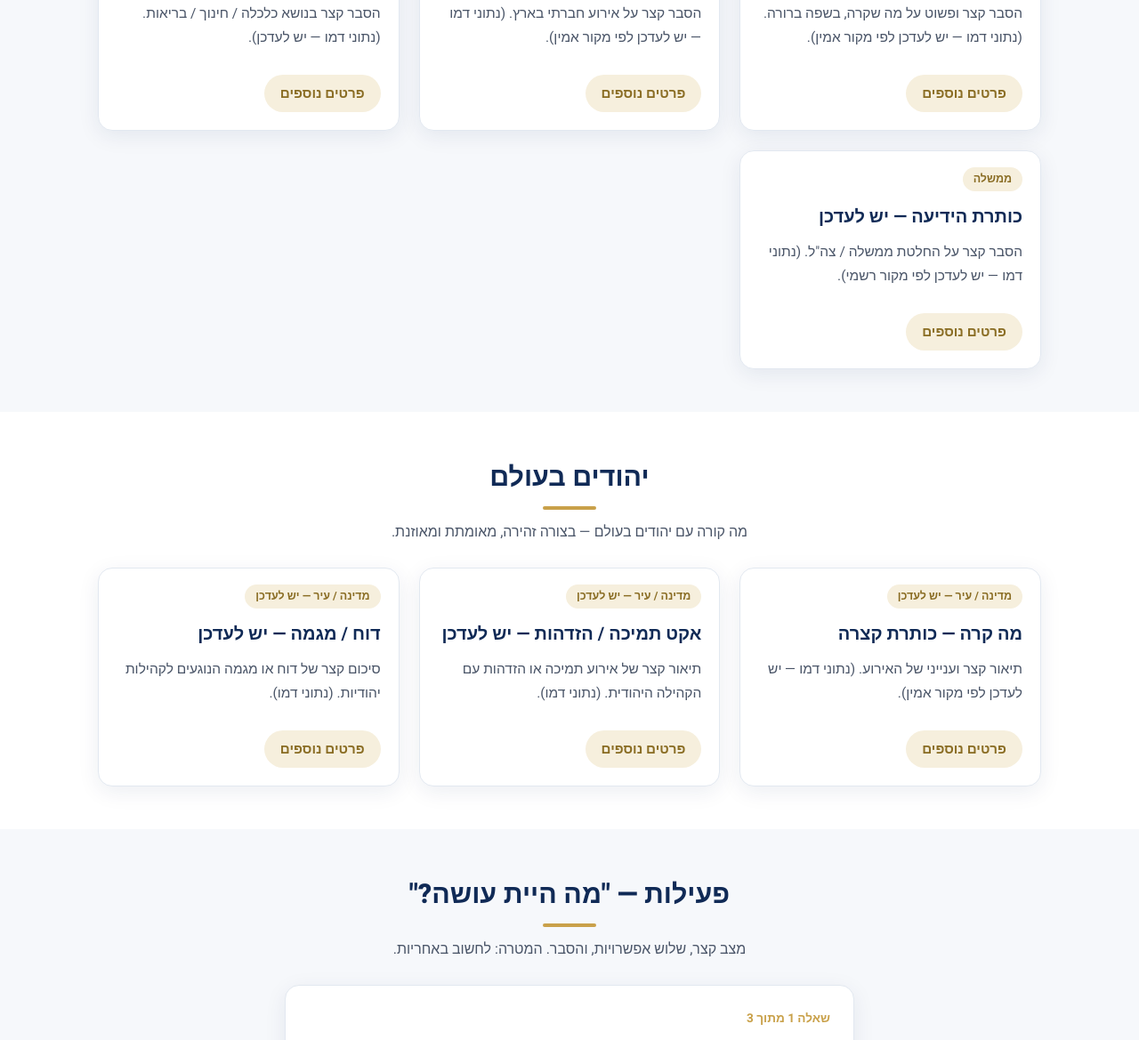
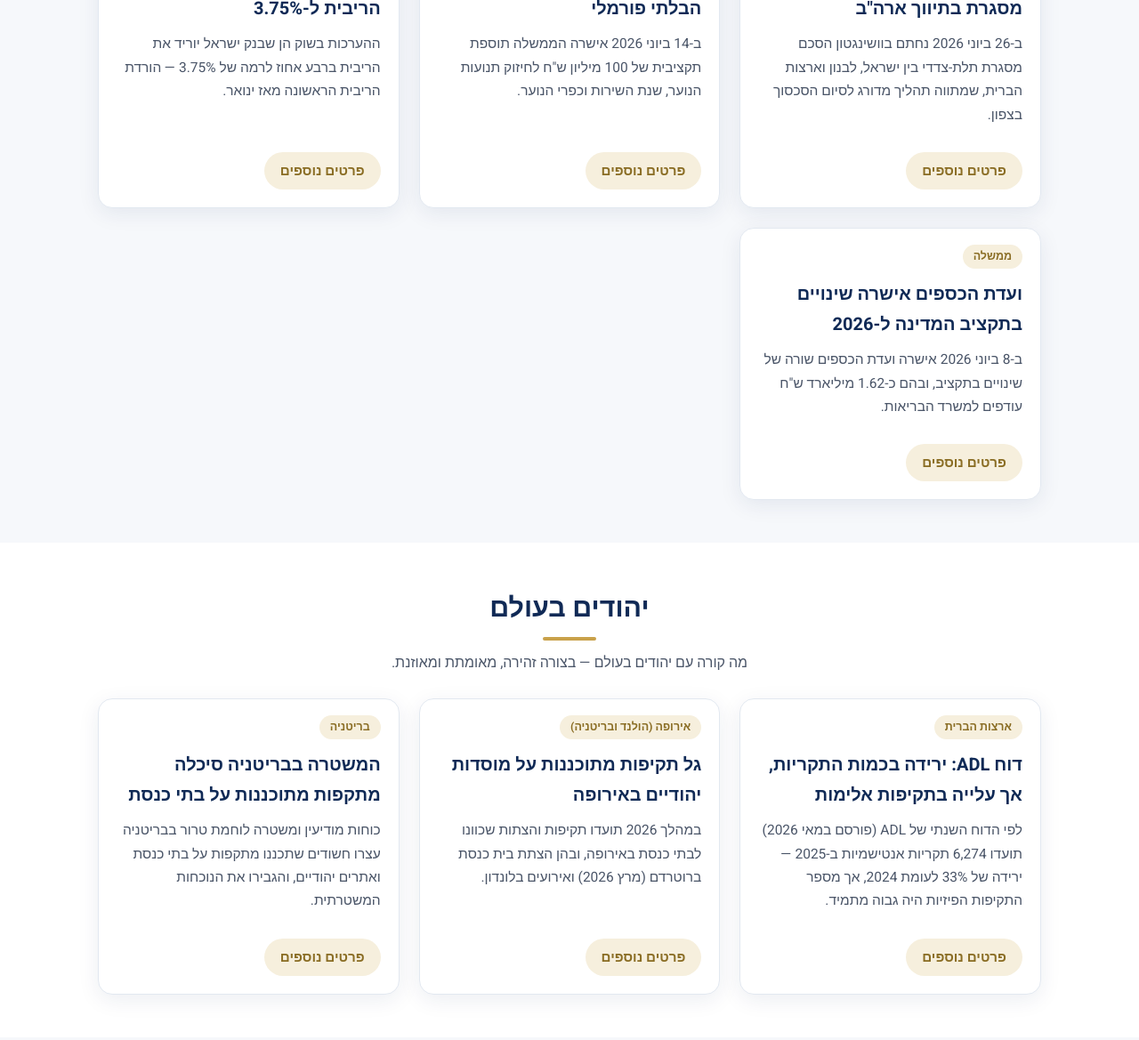
Before and after one commit to margogarber/newsPage, a plain HTML site: page index.html in a window 1280 px wide. Shown: the part 1278-2447 px from the top of the page at 89% size. Drawn offline with Linux system fonts and the light colour scheme.

Commit message:
מילוי הפלאשים בחדשות מאומתות (חדשות בארץ, יהודים בעולם) ועדכון הערת התחתית
Co-authored-by: Cursor <cursoragent@cursor.com>

```diff
--- a/data/newsIsrael.js
+++ b/data/newsIsrael.js
@@ -9,48 +9,48 @@
 
 const newsIsraelData = [
   {
-    title: "כותרת הידיעה — יש לעדכן",
+    title: "ישראל ולבנון חתמו על הסכם מסגרת בתיווך ארה\"ב",
     category: "ביטחון",
     shortText:
-      "הסבר קצר ופשוט על מה שקרה, בשפה ברורה. (נתוני דמו — יש לעדכן לפי מקור אמין).",
+      "ב-26 ביוני 2026 נחתם בוושינגטון הסכם מסגרת תלת-צדדי בין ישראל, לבנון וארצות הברית, שמתווה תהליך מדורג לסיום הסכסוך בצפון.",
     whyImportant:
-      "כאן מסבירים בקצרה מדוע הידיעה חשובה ומה ההשפעה שלה.",
+      "זהו צעד דיפלומטי משמעותי בחזית הצפון, שנוגע ישירות לביטחון תושבי הגליל ולשגרת החיים שלהם.",
     fullText:
-      "פירוט נוסף על האירוע, רקע והקשר. נא להסתמך על מקור אמין ומאומת בלבד.",
-    source: "https://www.idf.il"
+      "ההסכם, שנחתם ב-26 ביוני 2026 בוושינגטון, קובע תהליך הדדי ומדורג: צה\"ל יתפרס מחדש מחוץ לשטח לבנון בהדרגה, בכפוף לפירוק נשק מאומת של חיזבאללה ולהשבת השליטה לצבא הלבנוני באזורי פיילוט. ראש הממשלה הדגיש כי צה\"ל ישמור על חופש פעולה מלא וימשיך להחזיק באזור הביטחון עד לפירוק חיזבאללה מנשקו. ההסכם אינו הסכם שלום מלא, אלא מסגרת למשא ומתן ישיר בתמיכת ארה\"ב. חיזבאללה דחה את ההסכם.",
+    source: "https://www.ynetnews.com/article/byrijhngzx"
   },
   {
-    title: "כותרת הידיעה — יש לעדכן",
+    title: "תוספת של 100 מיליון ש\"ח לחינוך הבלתי פורמלי",
     category: "חברה",
     shortText:
-      "הסבר קצר על אירוע חברתי בארץ. (נתוני דמו — יש לעדכן לפי מקור אמין).",
+      "ב-14 ביוני 2026 אישרה הממשלה תוספת תקציבית של 100 מיליון ש\"ח לחיזוק תנועות הנוער, שנת השירות וכפרי הנוער.",
     whyImportant:
-      "הסבר קצר מדוע זה נוגע לחיי היום-יום ולחברה הישראלית.",
+      "החינוך הבלתי פורמלי נוגע למאות אלפי בני נוער ומחזק מנהיגות צעירה, התנדבות וחוסן קהילתי — דברים חשובים במיוחד בתקופה הזו.",
     fullText:
-      "רקע מורחב על האירוע החברתי וההקשר שלו. יש לאמת מול מקור אמין.",
-    source: "https://www.gov.il"
+      "התקציב מופנה לתקנות התמיכה של מינהל חברה ונוער במשרד החינוך, ובהן תנועות נוער, שנת שירות, אולפני אופק, כפרי נוער וקבוצות מחנכים. לפי משרד החינוך, המסגרות הללו הן עמוד תווך מרכזי של החינוך הבלתי פורמלי בישראל, והתוספת תאפשר לשמר ואף להרחיב את פעילותן למרות האתגרים התקציביים.",
+    source: "https://he.israel.com/politika/tktsyb-nvsf-shl-100-mylyvn-shkl-lchynvk-blty-pvrmly/"
   },
   {
-    title: "כותרת הידיעה — יש לעדכן",
+    title: "בנק ישראל צפוי להוריד את הריבית ל-3.75%",
     category: "כלכלה",
     shortText:
-      "הסבר קצר בנושא כלכלה / חינוך / בריאות. (נתוני דמו — יש לעדכן).",
+      "ההערכות בשוק הן שבנק ישראל יוריד את הריבית ברבע אחוז לרמה של 3.75% — הורדת הריבית הראשונה מאז ינואר.",
     whyImportant:
-      "מדוע ההחלטה הזו משפיעה על הכיס, על הלימודים או על הבריאות.",
+      "גובה הריבית משפיע ישירות על ההחזר החודשי של משכנתאות והלוואות, ולכן הוא נוגע לכיס של משפחות רבות.",
     fullText:
-      "פירוט נוסף על המשמעות הכלכלית/חינוכית/בריאותית. יש לאמת מול מקור אמין.",
-    source: "https://www.gov.il"
+      "אחרי שתי החלטות רצופות שבהן נותרה הריבית ללא שינוי על 4%, ההערכה היא שהיא תרד ל-3.75%. הסיבות: התמתנות האינפלציה השנתית והתייצבותה על 1.9% — בתוך יעד יציבות המחירים (1%–3%) — וכן פערי ריבית גבוהים מול העולם. ברקע גם ההתפתחויות המדיניות, שעשויות לסמן חזרה אפשרית של המשק למסלול צמיחה. בטווח הארוך עדיין קיימת אי-ודאות.",
+    source: "https://www.c14.co.il/article/1563511"
   },
   {
-    title: "כותרת הידיעה — יש לעדכן",
+    title: "ועדת הכספים אישרה שינויים בתקציב המדינה ל-2026",
     category: "ממשלה",
     shortText:
-      "הסבר קצר על החלטת ממשלה / צה\"ל. (נתוני דמו — יש לעדכן לפי מקור רשמי).",
+      "ב-8 ביוני 2026 אישרה ועדת הכספים שורה של שינויים בתקציב, ובהם כ-1.62 מיליארד ש\"ח עודפים למשרד הבריאות.",
     whyImportant:
-      "מדוע ההחלטה הזו חשובה ומה היא משנה בפועל.",
+      "ההחלטות האלה קובעות לאן מופנה כסף ציבורי — ובמקרה הזה הן נוגעות ישירות לשירותי הבריאות, לבריאות הנפש ולבתי החולים.",
     fullText:
-      "רקע מלא על ההחלטה, מי קיבל אותה ומתי תיכנס לתוקף. יש לאמת מול מקור רשמי.",
-    source: "https://www.gov.il"
+      "בין השינויים שאושרו: כ-1.62 מיליארד ש\"ח עודפים למשרד הבריאות, המיועדים לתוכניות בריאות הנפש, רפואה מונעת, תפעול בתי חולים, הכשרת צוותים רפואיים, גריאטריה ולשכות בריאות. אושרו גם כ-44 מיליון ש\"ח ממשרדים שונים ליישום החלטות ממשלה. ההחלטות התקבלו על רקע אתגרים תקציביים בשל הלחימה הממושכת.",
+    source: "https://main.knesset.gov.il/News/PressReleases/pages/press08062026.aspx"
   }
 ];
 
--- a/data/worldJewish.js
+++ b/data/worldJewish.js
@@ -7,37 +7,37 @@
 
 const worldJewishData = [
   {
-    location: "מדינה / עיר — יש לעדכן",
-    title: "מה קרה — כותרת קצרה",
+    location: "ארצות הברית",
+    title: "דוח ADL: ירידה בכמות התקריות, אך עלייה בתקיפות אלימות",
     shortText:
-      "תיאור קצר וענייני של האירוע. (נתוני דמו — יש לעדכן לפי מקור אמין).",
+      "לפי הדוח השנתי של ADL (פורסם במאי 2026) תועדו 6,274 תקריות אנטישמיות ב-2025 — ירידה של 33% לעומת 2024, אך מספר התקיפות הפיזיות היה גבוה מתמיד.",
     whyRelated:
-      "הסבר רגוע ומדויק מדוע האירוע נוגע לקהילות יהודיות, בלי הגזמה.",
+      "הדוח עוזר להבין בצורה מאוזנת ומבוססת נתונים את סביבת הסיכון שעמה מתמודדות קהילות יהודיות, בלי פאניקה ובלי הקטנה.",
     fullText:
-      "רקע נוסף על האירוע ועל ההקשר הקהילתי. נא להסתמך על מקור אמין בלבד.",
-    source: "https://www.adl.org"
+      "ADL מתעדת מדי שנה תקריות של הטרדה, ונדליזם ותקיפה פיזית בארה\"ב. ב-2025 נרשמה ירידה של 33% בסך התקריות לעומת 2024, אך זו עדיין השנה השלישית הגבוהה ביותר מאז 1979 ורחוקה מהרמות שלפני אוקטובר 2023. הנתון המדאיג: התקיפות הפיזיות הגיעו לשיא, ותקיפות בנשק קטלני עלו ב-39%. עוד ציין הדוח כי 45% מהתקריות הזכירו את ישראל או ציונות. ב-ADL מדגישים כי ביקורת על מדיניות ממשלת ישראל אינה אנטישמית, אך שימוש בה כתירוץ לפגיעה ביהודים — כן.",
+    source: "https://www.adl.org/resources/press-release/adl-records-historic-high-antisemitic-assaults-and-attacks-deadly-weapons"
   },
   {
-    location: "מדינה / עיר — יש לעדכן",
-    title: "אקט תמיכה / הזדהות — יש לעדכן",
+    location: "אירופה (הולנד ובריטניה)",
+    title: "גל תקיפות מתוכננות על מוסדות יהודיים באירופה",
     shortText:
-      "תיאור קצר של אירוע תמיכה או הזדהות עם הקהילה היהודית. (נתוני דמו).",
+      "במהלך 2026 תועדו תקיפות והצתות שכוונו לבתי כנסת באירופה, ובהן הצתת בית כנסת ברוטרדם (מרץ 2026) ואירועים בלונדון.",
     whyRelated:
-      "הסבר מדוע התמיכה הזו חשובה לקהילות בעולם.",
+      "האירועים מדגישים את הצורך באבטחת מוסדות קהילתיים, וחשוב להתייחס אליהם בצורה עניינית — תוך הסתמכות על מידע מאומת בלבד.",
     fullText:
-      "פירוט נוסף על אופי התמיכה ועל הגורמים המעורבים. יש לאמת מול מקור אמין.",
-    source: "https://www.ajc.org"
+      "ב-13 במרץ 2026 הוצת בית כנסת ברוטרדם שבהולנד; לא היו נפגעים. בדיון בבית משפט הולנדי ב-9 ביוני 2026 עלה כי חשודים צעירים (בני 17–23) קיבלו תשלום כדי להניח את חומרי הנפץ, וטענו שלא ידעו שהיעד הוא בית כנסת. לפי ADL, חלק מהאירועים נקשרו לארגון איסלאמיסטי הקשור לגורמים איראניים. במקביל תועדו אירועים גם בלונדון. הרשויות באירופה מגיבות במעצרים, בחקירות ובהגברת האבטחה סביב אתרים יהודיים.",
+    source: "https://www.adl.org/resources/article/decade-attacks-synagogues-worldwide"
   },
   {
-    location: "מדינה / עיר — יש לעדכן",
-    title: "דוח / מגמה — יש לעדכן",
+    location: "בריטניה",
+    title: "המשטרה בבריטניה סיכלה מתקפות מתוכננות על בתי כנסת",
     shortText:
-      "סיכום קצר של דוח או מגמה הנוגעים לקהילות יהודיות. (נתוני דמו).",
+      "כוחות מודיעין ומשטרה לוחמת טרור בבריטניה עצרו חשודים שתכננו מתקפות על בתי כנסת ואתרים יהודיים, והגבירו את הנוכחות המשטרתית.",
     whyRelated:
-      "הסבר ענייני מה ניתן ללמוד מהדוח, בצורה מאוזנת.",
+      "זוהי דוגמה לכך שרשויות החוק פועלות באופן יזום כדי להגן על קהילות יהודיות — תזכורת חשובה לצד הדיווחים על תקיפות.",
     fullText:
-      "פירוט נוסף על הנתונים והמסקנות. יש להסתמך על מקור אמין ומאומת.",
-    source: "https://www.timesofisrael.com"
+      "במהלך 2026 עצרו גורמי מודיעין ומשטרה לוחמת טרור בבריטניה כמה חשודים שתכננו מתקפות על בתי כנסת ואתרים יהודיים, חלקם בקשר נטען לגורם מדינתי זר. בעקבות אירוע הצתה בלונדון הוגברה הנוכחות המשטרתית באזור, וראש העיר לונדון גינה את התקיפה והודה למשטרה על התגובה המהירה. האירועים מטופלים כפשעי שנאה אנטישמיים. יש להסתמך על עדכונים רשמיים ומאומתים בלבד.",
+    source: "https://en.wikipedia.org/wiki/2026_London_antisemitic_attacks"
   }
 ];
 
--- a/index.html
+++ b/index.html
@@ -184,7 +184,7 @@
   <footer class="site-footer">
     <div class="container">
       <p>עדכון אקטואליה · זוכרים, מבינים ופועלים</p>
-      <p class="footer-note">הנתונים באתר הם נתוני דמו. יש לעדכן לפי מקורות רשמיים בלבד.</p>
+      <p class="footer-note">העדכונים מבוססים על מקורות אמינים ומאומתים. יש להמשיך ולהצליב מול מקורות רשמיים.</p>
     </div>
   </footer>
 
```
